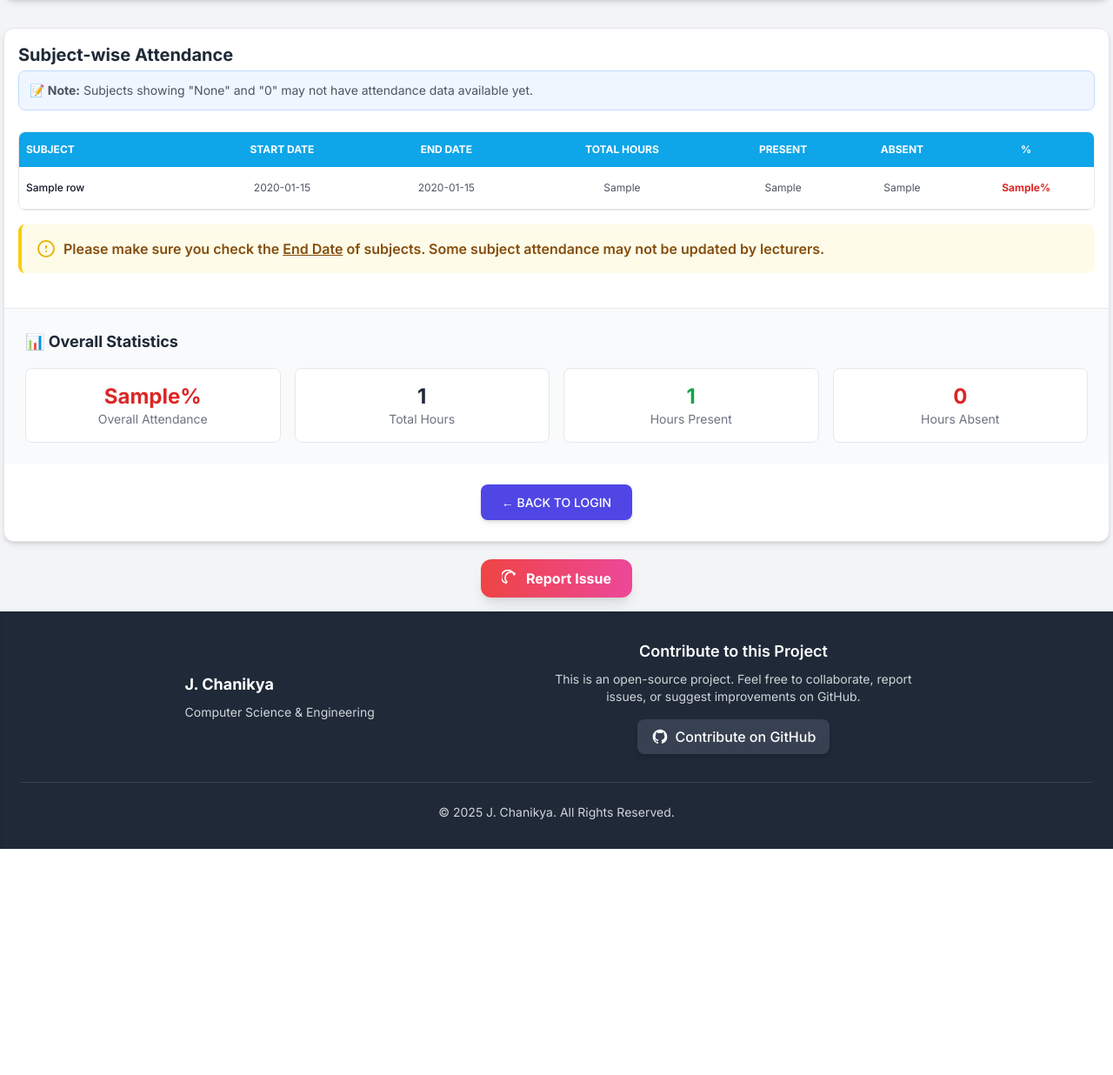
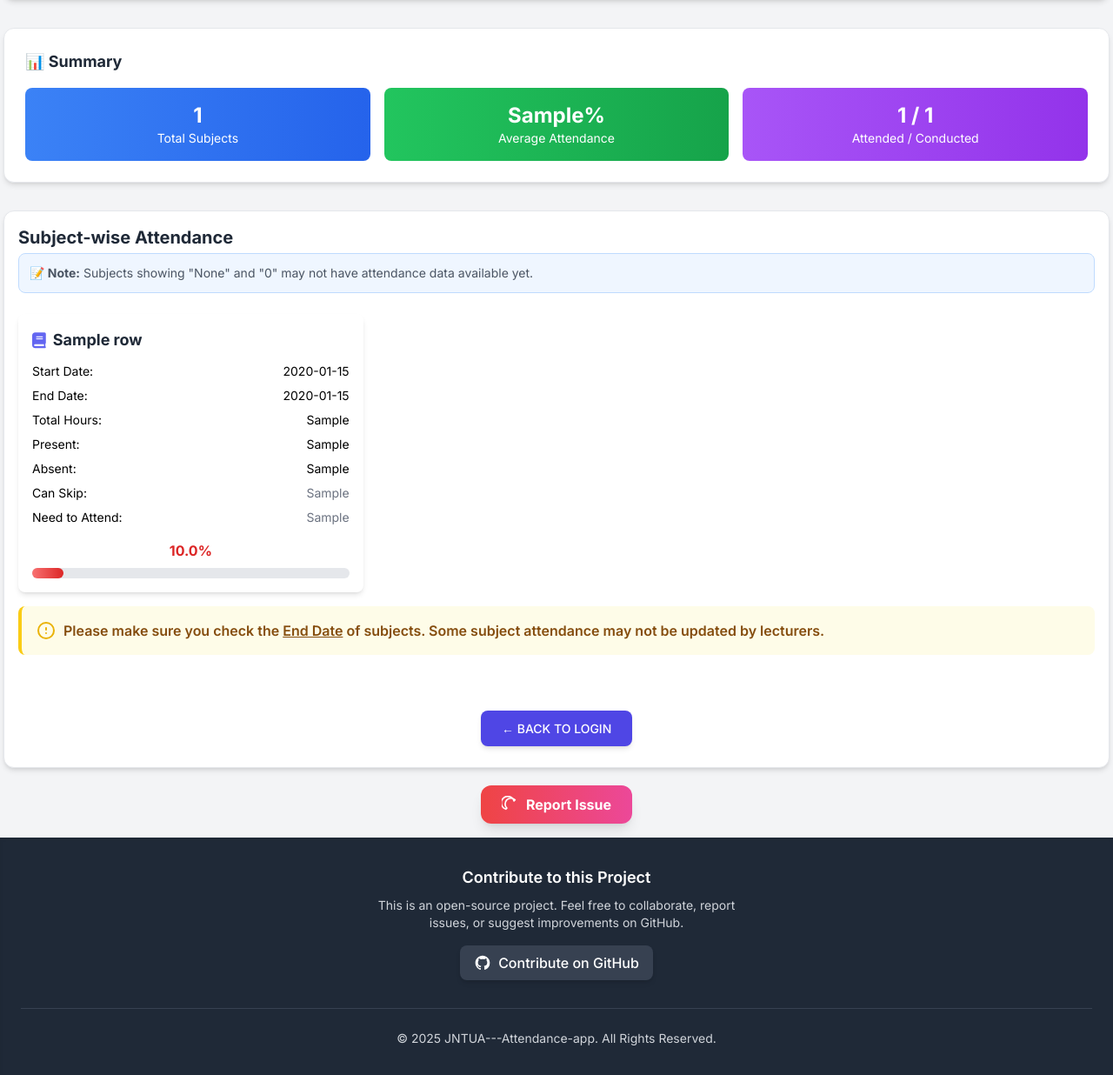
Before and after one commit to Chanikya-WebDev/JNTUA---Attendance-App, a Flask app: template templates/result.html in a window 1280 px wide. Shown: the part 118-1354 px from the top of the page at 87% size. Before the commit the page ends 1094 px from the top, so only its background shows below. Run offline with Flask 3, Linux system fonts and the light colour scheme; the template is opened without the code that fills it: most values are stand-ins (such as "Sample title", 1, 10 or a date in 2020); some libraries are stand-ins or nearby versions.

Commit message:
add feature of skip and attend no. of classes for safe attendance

```diff
--- a/index.py
+++ b/index.py
@@ -81,6 +81,27 @@ def check_attendance():
             round((total_present / total_days) * 100, 2)
             if total_days > 0 else 0
         )
+
+        # Get df as list of dicts
+        df = df_summary.to_dict(orient="records")
+
+        # Calculate Can Skip and Need to Attend for each subject
+        for row in df:
+            total = row['Total Days']
+            present = row['No. of Present']
+            pct = row['Attendance %']
+            if total == 0:
+                row['Can Skip'] = 0
+                row['Need to Attend'] = 0
+            elif pct >= 75:
+                max_leaves = int((present / 0.75) - total)
+                row['Can Skip'] = max(0, max_leaves)
+                row['Need to Attend'] = 0
+            else:
+                required = int((0.75 * total - present) / 0.25)
+                row['Can Skip'] = 0
+                row['Need to Attend'] = max(0, required)
+
         username_env = os.environ.get('S_USERNAME')
         show = details['Username'] == username_env
         mess = None
@@ -89,7 +110,7 @@ def check_attendance():
         return render_template(
             'result.html',
             details=details,
-            df=df_summary.to_dict(orient="records"),
+            df=df,
             total_days=total_days,
             total_present=total_present,
             overall_attendance_pct=overall_attendance_pct,
--- a/templates/result.html
+++ b/templates/result.html
@@ -5,61 +5,20 @@
     <meta name="viewport" content="width=device-width, initial-scale=1.0">
     <title>Attendance Result - JNTUA</title>
     <script src="https://cdn.tailwindcss.com"></script>
+    <!-- Font Awesome for icons -->
+    <link rel="stylesheet" href="https://cdnjs.cloudflare.com/ajax/libs/font-awesome/6.0.0/css/all.min.css">
+    <!-- Animate.css for animations -->
+    <link rel="stylesheet" href="https://cdnjs.cloudflare.com/ajax/libs/animate.css/4.1.1/animate.min.css">
     <link rel="preconnect" href="https://fonts.googleapis.com">
     <link rel="preconnect" href="https://fonts.gstatic.com" crossorigin>
     <link href="https://fonts.googleapis.com/css2?family=Inter:wght@400;500;600;700&display=swap" rel="stylesheet">
-    <script type="application/ld+json">
-{
-  "@context": "https://schema.org",
-  "@type": "WebApplication",
-  "name": "JNTUA Attendance",
-  "url": "https://jntua-attendance-app.vercel.app/",
-  "description": "A student-friendly web application that fetches and displays real-time attendance data for JNTUA students.",
-  "applicationCategory": "EducationalApplication",
-  "operatingSystem": "Web",
-  "creator": {
-    "@type": "Person",
-    "name": "Chanikya",
-    "url": "https://github.com/Chanikya-WebDev"
-  },
-  "publisher": {
-    "@type": "Organization",
-    "name": "JNTUA Attendance Team",
-    "url": "https://jntua-attendance-app.vercel.app/"
-  },
-  "offers": {
-    "@type": "Offer",
-    "price": "0",
-    "priceCurrency": "INR"
-  },
-  "inLanguage": "en-IN",
-  "softwareVersion": "1.0.0",
-  "datePublished": "2025-09-20",
-  "image": "https://jntua-attendance-app.vercel.app/assets/og-image.png",
-  "potentialAction": {
-    "@type": "SearchAction",
-    "target": "https://jntua-attendance-app.vercel.app/?query={search_term_string}",
-    "query-input": "required name=search_term_string"
-  }
-}
-</script>
-
-    <style>
-        body {
-            font-family: 'Inter', sans-serif;
-        }
-        /* Custom style to allow word breaking */
-        .table-cell-wrap {
-            word-break: break-word;
-        }
-    </style>
 </head>
-<body class="bg-gray-100 flex flex-col min-h-screen">
+<body class="bg-gray-100 flex flex-col min-h-screen" style="font-family: 'Inter', sans-serif;">
 
     <main class="flex-grow p-1 sm:p-1 md:p-1">
         <div class="max-w-7xl mx-auto">
 
-            <header class="bg-white rounded-xl shadow-md p-6 mb-8 border border-gray-200">
+            <header class="bg-white rounded-xl shadow-md p-6 mb-8 border border-gray-200 animate__animated animate__fadeInUp">
                 <div class="flex items-center space-x-4">
                     <div class="flex-shrink-0 w-16 h-16 bg-indigo-600 rounded-full flex items-center justify-center text-white text-3xl font-bold">
                         {{ details['Name'][0] if details['Name'] else 'S' }}
@@ -80,6 +39,24 @@
                 </div>
             </header>
 
+            <div class="bg-white rounded-xl shadow-md p-6 mb-8 border border-gray-200 animate__animated animate__fadeInUp">
+                <h3 class="text-lg font-bold text-gray-800 mb-4">📊 Summary</h3>
+                <div class="grid grid-cols-1 md:grid-cols-3 gap-4">
+                    <div class="bg-gradient-to-r from-blue-500 to-blue-600 text-white p-4 rounded-lg text-center">
+                        <p class="text-2xl font-bold">{{ df|length }}</p>
+                        <p class="text-sm">Total Subjects</p>
+                    </div>
+                    <div class="bg-gradient-to-r from-green-500 to-green-600 text-white p-4 rounded-lg text-center">
+                        <p class="text-2xl font-bold">{{ overall_attendance_pct }}%</p>
+                        <p class="text-sm">Average Attendance</p>
+                    </div>
+                    <div class="bg-gradient-to-r from-purple-500 to-purple-600 text-white p-4 rounded-lg text-center">
+                        <p class="text-2xl font-bold">{{ total_present }} / {{ total_days }}</p>
+                        <p class="text-sm">Attended / Conducted</p>
+                    </div>
+                </div>
+            </div>
+
             <div class="bg-white rounded-xl shadow-md border border-gray-200 overflow-hidden">
                 <div class="p-0 sm:p-4">
                     <div class="p-4 sm:p-0">
@@ -89,43 +66,39 @@
                         </p>
                     </div>
 
-                    <div class="overflow-x-auto rounded-lg border-y sm:border border-gray-200">
-                        <table class="w-full text-xs text-left text-gray-600">
-                            <thead class="text-xs text-white uppercase bg-sky-500">
-                                <tr>
-                                    <th scope="col" class="px-2 py-3">Subject</th>
-                                    <th scope="col" class="px-1 py-3 text-center">Start Date</th>
-                                    <th scope="col" class="px-1 py-3 text-center">End Date</th>
-                                    <th scope="col" class="px-1 py-3 text-center">Total Hours</th>
-                                    <th scope="col" class="px-0.5 py-3 text-center">Present</th>
-                                    <th scope="col" class="px-0.5 py-3 text-center">Absent</th>
-                                    <th scope="col" class="px-1 py-3 text-center">%</th>
-                                </tr>
-                            </thead>
-                            <tbody>
-                                {% for row in df %}
-                                <tr class="bg-white border-b hover:bg-gray-50 {% if row['Total Days'] == 0 %}bg-amber-50 hover:bg-amber-100{% endif %}">
-                                    <th scope="row" class="px-2 py-4 font-medium text-gray-900">{{ row['Subject'] }}</th>
-                                    <td class="px-1 py-4 text-center">{% if row['Start Date'] == 'N/A' %}<span class="italic text-gray-400">N/A</span>{% else %}{{ row['Start Date'] }}{% endif %}</td>
-                                    <td class="px-1 py-4 text-center {% if row['End Date Warning'] %}bg-yellow-100 text-yellow-800 font-semibold border border-yellow-400{% endif %}">{% if row['End Date'] == 'N/A' %}<span class="italic text-gray-400">N/A</span>{% else %}{{ row['End Date'] }}{% endif %}</td>
-                                    <td class="px-1 py-2 text-center whitespace-nowrap">{{ row['Total Days'] }}</td>
-                                    <td class="px-0.5 py-2 text-center whitespace-nowrap">{{ row['No. of Present'] }}</td>
-                                    <td class="px-0.5 py-2 text-center whitespace-nowrap">{{ row['No. of Absent'] }}</td>
-                                    <td class="px-1 py-2 text-center whitespace-nowrap font-bold">
-                                        {% if row['Attendance %'] == 'N/A' %}
-                                            <span class="italic text-gray-400">N/A</span>
-                                        {% else %}
-                                            {% set percentage = row['Attendance %'] | float %}
-                                            <span class="{% if percentage >= 75 %}text-green-600{% elif percentage >= 60 %}text-orange-500{% else %}text-red-600{% endif %}">
-                                                {{ row['Attendance %'] }}%
-                                            </span>
-                                        {% endif %}
-                                    </td>
-                                </tr>
-                                {% endfor %}
-                            </tbody>
-                        </table>
+                    <div class="grid grid-cols-1 md:grid-cols-2 lg:grid-cols-3 gap-6">
+                        {% for row in df %}
+                        <div class="bg-white rounded-lg shadow-md p-4 hover:scale-105 transition-transform duration-300 animate__animated animate__fadeInUp" style="animation-delay: {{ loop.index0 * 0.1 }}s">
+                            <h4 class="font-bold text-lg text-gray-800 flex items-center mb-3">
+                                <i class="fas fa-book mr-2 text-indigo-500"></i>{{ row['Subject'] }}
+                            </h4>
+                            <div class="space-y-2 text-sm">
+                                <div class="flex justify-between"><span>Start Date:</span> <span>{% if row['Start Date'] == 'N/A' %}N/A{% else %}{{ row['Start Date'] }}{% endif %}</span></div>
+                                <div class="flex justify-between"><span>End Date:</span> <span>{% if row['End Date'] == 'N/A' %}N/A{% else %}{{ row['End Date'] }}{% endif %}</span></div>
+                                <div class="flex justify-between"><span>Total Hours:</span> <span>{{ row['Total Days'] }}</span></div>
+                                <div class="flex justify-between"><span>Present:</span> <span>{{ row['No. of Present'] }}</span></div>
+                                <div class="flex justify-between"><span>Absent:</span> <span>{{ row['No. of Absent'] }}</span></div>
+                                <div class="flex justify-between"><span>Can Skip:</span> <span class="{% if row['Can Skip'] == 'Cannot skip' %}text-red-600{% elif row['Can Skip'] > 0 %}text-green-600{% else %}text-gray-500{% endif %}">{{ row['Can Skip'] if row['Can Skip'] != 0 or row['Attendance %'] < 75 else 'Cannot skip' }}</span></div>
+                                <div class="flex justify-between"><span>Need to Attend:</span> <span class="{% if row['Need to Attend'] > 0 %}text-orange-600{% else %}text-gray-500{% endif %}">{{ row['Need to Attend'] }}</span></div>
+                            </div>
+                            <div class="mt-4">
+                                {% if row['Attendance %'] != 'N/A' %}
+                                    {% set percentage = row['Attendance %'] | float %}
+                                    <div class="text-center">
+                                        <span class="font-bold {% if percentage > 80 %}text-green-600{% elif percentage >= 75 %}text-yellow-600{% else %}text-red-600{% endif %}">{{ percentage }}%</span>
+                                        <div class="w-full bg-gray-200 rounded-full h-3 mt-2">
+                                            <div class="bg-gradient-to-r {% if percentage > 80 %}from-green-400 to-green-600{% elif percentage >= 75 %}from-yellow-400 to-yellow-600{% else %}from-red-400 to-red-600{% endif %} h-3 rounded-full transition-all duration-1000" style="width: {{ percentage }}%"></div>
+                                        </div>
+                                    </div>
+                                {% else %}
+                                    <span class="text-gray-400">N/A</span>
+                                {% endif %}
+                            </div>
+                        </div>
+                        {% endfor %}
                     </div>
+
+
                     <!-- Warning suggestion about end date -->
                     <div class="mt-4 mb-6 p-4 bg-yellow-50 border-l-4 border-yellow-400 text-yellow-800 rounded-lg flex items-center gap-2">
                         <svg class="w-6 h-6 text-yellow-500 flex-shrink-0" fill="none" stroke="currentColor" stroke-width="2" viewBox="0 0 24 24"><path stroke-linecap="round" stroke-linejoin="round" d="M12 9v2m0 4h.01M21 12a9 9 0 11-18 0 9 9 0 0118 0z"/></svg>
@@ -133,29 +106,9 @@
                     </div>
                 </div>
 
-                <div class="bg-gray-50 p-6 border-t border-gray-200">
-                    <h3 class="text-lg font-bold text-gray-800 mb-4">📊 Overall Statistics</h3>
-                    <div class="grid grid-cols-1 sm:grid-cols-2 md:grid-cols-4 gap-4 text-center">
-                        <div class="bg-white p-4 rounded-lg border">
-                            <p class="text-2xl font-bold {% if overall_attendance_pct >= 75 %}text-green-600{% elif overall_attendance_pct >= 60 %}text-orange-500{% else %}text-red-600{% endif %}">{{ overall_attendance_pct }}%</p>
-                            <p class="text-sm text-gray-500">Overall Attendance</p>
-                        </div>
-                        <div class="bg-white p-4 rounded-lg border">
-                            <p class="text-2xl font-bold text-gray-800">{{ total_days }}</p>
-                            <p class="text-sm text-gray-500">Total Hours</p>
-                        </div>
-                        <div class="bg-white p-4 rounded-lg border">
-                            <p class="text-2xl font-bold text-green-600">{{ total_present }}</p>
-                            <p class="text-sm text-gray-500">Hours Present</p>
-                        </div>
-                        <div class="bg-white p-4 rounded-lg border">
-                            <p class="text-2xl font-bold text-red-600">{{ total_days - total_present }}</p>
-                            <p class="text-sm text-gray-500">Hours Absent</p>
-                        </div>
-                    </div>
-                </div>
+
                  <div class="p-6 flex flex-col sm:flex-row items-center justify-center gap-4">
-                    <a href="/" class="w-full sm:w-auto text-center px-6 py-2.5 bg-indigo-600 text-white font-medium text-sm leading-normal uppercase rounded-lg shadow-md hover:bg-indigo-700 transition duration-150 ease-in-out">
+                    <a href="/" class="w-full sm:w-auto text-center px-6 py-2.5 bg-indigo-600 text-white font-medium text-sm leading-normal uppercase rounded-lg shadow-md hover:bg-indigo-700 transition duration-150 ease-in-out animate__animated animate__bounceIn">
                         ← Back to Login
                     </a>
                 </div>
@@ -171,10 +124,7 @@
     <footer class="bg-gray-800 text-gray-300 shadow-inner mt-auto">
         <div class="container mx-auto px-6 py-8">
             <div class="flex flex-col md:flex-row justify-evenly items-center md:items-center space-y-8 md:space-y-0">
-                <div class="text-center md:text-left w-full md:w-auto">
-                    <h3 class="font-bold text-lg text-white mb-2">J. Chanikya</h3>
-                    <p class="text-sm">Computer Science & Engineering</p>
-                </div>
+
                 <div class="text-center md:text-center max-w-md mx-auto md:mx-0">
                     <h3 class="font-semibold text-lg text-white mb-2">Contribute to this Project</h3>
                     <p class="text-sm mb-4">
@@ -190,10 +140,11 @@
                 </div>
             </div>
             <div class="mt-8 pt-6 border-t border-gray-700 text-center text-sm">
-                <p>&copy; 2025 J. Chanikya. All Rights Reserved.</p>
+                <p>&copy; 2025 JNTUA---Attendance-app. All Rights Reserved.</p>
             </div>
         </div>
     </footer>
 
+
 </body>
 </html>
```
Also changed, not shown: attendance_scraper.py (+70 -64 lines), templates/index.html (+68 -24 lines).
